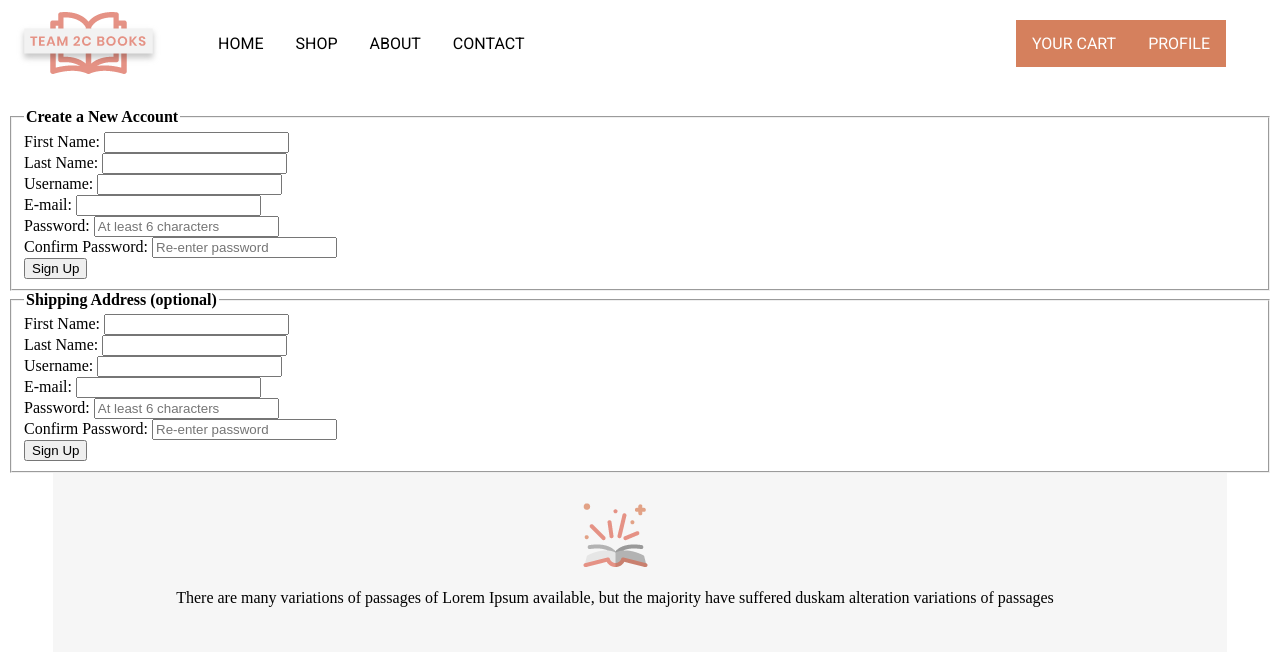
After one commit to ariesaviles/team2c-bookstore, a PHP site: page /registration.html in a window 1280 px wide. The commit adds this page. Shown: the top 652 px of the page. Run offline with PHP 8.4, Linux system fonts and the light colour scheme.

Commit message:
Add files via upload

```diff
--- a/cart.html
+++ b/cart.html
@@ -57,11 +57,10 @@
 
                 <div class="addToCart">
 
-
                       <tr>
                         <td>
                           <div id="cart_square">
-                            <img src="mages/8.jpg" id="cartImage"/>
+                            <img src="images/8.jpg" id="cartImage"/>
                           </div>
                         </td>
                         <td class="prodName">Test Name <br />
@@ -104,6 +103,7 @@
             <input type="hidden" name="total">
           </form>
         </div>
+
         </main>
     </div>
 
@@ -111,7 +111,7 @@
         <div class="footerBody">
             <div class="footerLogoText">
                 <a href="index.html">
-                    <img src="images/logo.png" alt="logo">
+                    <img src="images/footer.png" alt="logo">
                 </a>
                 <p id="footerP">There are many variations of passages of Lorem Ipsum available, but the majority have suffered duskam alteration variations of passages</p>
             </div>
--- a/login-or-register.html
+++ b/login-or-register.html
@@ -42,7 +42,7 @@
 		</header>
 		<!-- End Header -->
 
-    	<div id="login" style="padding-top: 100px;">
+    	<div id="login" style="padding-top: 100px; text-align: center;">
 
             <form name="login_form" method="post">
                 <fieldset id="login_section" style="border: none">
@@ -55,7 +55,7 @@
 
                     <?php if($error){echo "<p class='login_fail'><b>Your password and email do not match. Please try again</b></p>";}?>
 
-                    <a href="newUser.php" id="contact_link">Are you a new user? Click here to register.</a>
+                    <a href="registration.html" id="contact_link">Are you a new user? Click here to register.</a>
                 </fieldset>
             </form>
 
@@ -66,7 +66,7 @@
 		<div class="footerBody">
 			<div class="footerLogoText">
 				<a href="index.html">
-					<img src="images/logo.png" alt="logo">
+					<img src="images/footer.png" alt="logo">
 				</a>
 				<p id="footerP">There are many variations of passages of Lorem Ipsum available, but the majority have suffered duskam alteration variations of passages</p>
 			</div>
--- /dev/null
+++ b/registration.html
@@ -0,0 +1,101 @@
+<!doctype html>
+<head>
+	<meta charset="utf-8">
+	<title>Team 2C Books</title>
+
+	<!-- Google font (font-family: 'Roboto', sans-serif; Poppins ; Satisfy) -->
+	<link href="https://fonts.googleapis.com/css?family=Open+Sans:300,400,600,700,800" rel="stylesheet">
+	<link href="https://fonts.googleapis.com/css?family=Poppins:300,300i,400,400i,500,600,600i,700,700i,800" rel="stylesheet">
+	<link href="https://fonts.googleapis.com/css?family=Roboto:100,300,400,500,700,900" rel="stylesheet">
+
+	<!-- Stylesheets -->
+	<link rel="stylesheet" href="style.css"> <!-- main css -->
+</head>
+<body>
+	<!-- Main wrapper -->
+	<div class="wrapper" id="wrapper">
+		<!-- Header -->
+		<!-- NAV BAR AT THE TOP -->
+		<header id="wn__header" class="sticky_header header_bar">
+			<div class="nav_bar">
+				<div class="row">
+					<div class="logo">
+							<a href="index.html">
+								<img src="images/logo.png" alt="logo images">
+							</a>
+						</div>
+
+                    <!-- Nav bar menu items -->
+					<div class="menuItems">
+
+							<ul class="navUl">
+								<li class="drop"><a href="index.html">Home</a></li>
+                                <li class="drop"><a href="shop-grid.html">Shop</a></li>
+								<li class="drop"><a href="about.html">About</a></li>
+								<li><a href="contact.html">Contact</a></li>
+								<li style="float:right"><a class="active" href="#about">Profile</a></li>
+								<li style="float:right"><a class="active" href="#about">Your Cart</a></li>
+							</ul>
+					</div>
+				</div>
+			</div>
+		</header>
+		<!-- End Header -->
+
+    	<div id="register" style="padding-top: 100px;">
+	        <form name="newUser_form" id="newUser_form" method="POST" action="processNewUser.php" onsubmit="event.preventDefault(); checkSame();"> <!--  -->
+	            <fieldset id="newUser_section">
+	                <legend><b>Create a New Account</b></legend>
+	                <label for="username">First Name:</label>
+	                <input type="text" onchange="checkLength(this,3)" id="username" name="username" required><br>
+	                <label for="username">Last Name:</label>
+	                <input type="text" onchange="checkLength(this,3)" id="username" name="username" required><br>
+	                <label for="username">Username:</label>
+	                <input type="text" onchange="checkLength(this,3)" id="username" name="username" required><br>
+	                <label for="email">E-mail:</label>
+	                <input type="email" id="email" name="email" required><br>
+	                <label for="password">Password:</label>
+	                <input type="password" onchange="checkLength(this,6)" id="passwrd" name="password" placeholder="At least 6 characters" pattern=".{6,}" title="6 or more characters" required><br>
+	                <label for="confirmPassword">Confirm Password:</label>
+	                <input type="password" onchange="checkLength(this,6)" id="confirmPasswrd" name="confirmPassword" placeholder="Re-enter password" pattern=".{6,}" title="6 or more characters" required><br>
+	                <input type="submit" value="Sign Up" id="newUser_submit" ><br>
+	            </fieldset>
+
+	            <fieldset id="newUser_section">
+	                <legend><b>Shipping Address (optional)</b></legend>
+	                <label for="username">First Name:</label>
+	                <input type="text" onchange="checkLength(this,3)" id="username" name="username" required><br>
+	                <label for="username">Last Name:</label>
+	                <input type="text" onchange="checkLength(this,3)" id="username" name="username" required><br>
+	                <label for="username">Username:</label>
+	                <input type="text" onchange="checkLength(this,3)" id="username" name="username" required><br>
+	                <label for="email">E-mail:</label>
+	                <input type="email" id="email" name="email" required><br>
+	                <label for="password">Password:</label>
+	                <input type="password" onchange="checkLength(this,6)" id="passwrd" name="password" placeholder="At least 6 characters" pattern=".{6,}" title="6 or more characters" required><br>
+	                <label for="confirmPassword">Confirm Password:</label>
+	                <input type="password" onchange="checkLength(this,6)" id="confirmPasswrd" name="confirmPassword" placeholder="Re-enter password" pattern=".{6,}" title="6 or more characters" required><br>
+	                <input type="submit" value="Sign Up" id="newUser_submit" ><br>
+	            </fieldset>
+
+	        </form>
+    	</div>
+
+
+    	<!-- Footer --->
+		<div class="footerBody">
+			<div class="footerLogoText">
+				<a href="index.html">
+					<img src="images/footer.png" alt="logo">
+				</a>
+				<p id="footerP">There are many variations of passages of Lorem Ipsum available, but the majority have suffered duskam alteration variations of passages</p>
+			</div>
+		</div>
+		<!-- //Footer Area -->
+		<!-- QUICKVIEW PRODUCT -->
+
+		<!-- END QUICKVIEW PRODUCT -->
+	</div>
+	<!-- //Main wrapper -->
+</body>
+</html>
--- a/style.css
+++ b/style.css
@@ -51,7 +51,7 @@ header {
   width: 80%;
   list-style-type: none;
   margin: 0;
-    padding-top: 17px;
+    padding-top: 20px;
     padding-bottom: 20px;
   overflow: hidden;
 }
@@ -67,9 +67,14 @@ header {
   text-decoration: none;
 }
 .menuItems li a:hover:not(.active) {
-  background-color: #111;
+  background-color: #d5805d;
+  color: white;
 }
-.menuitems .active {
+.menuItems li a:hover:not(.drop) {
+  background-color: #d5805d;
+  color: black;
+}
+.menuItems .active {
   background-color: #d5805d;
   color: white;
 }
```
Also changed, not shown: index.html (+5 -5 lines).
